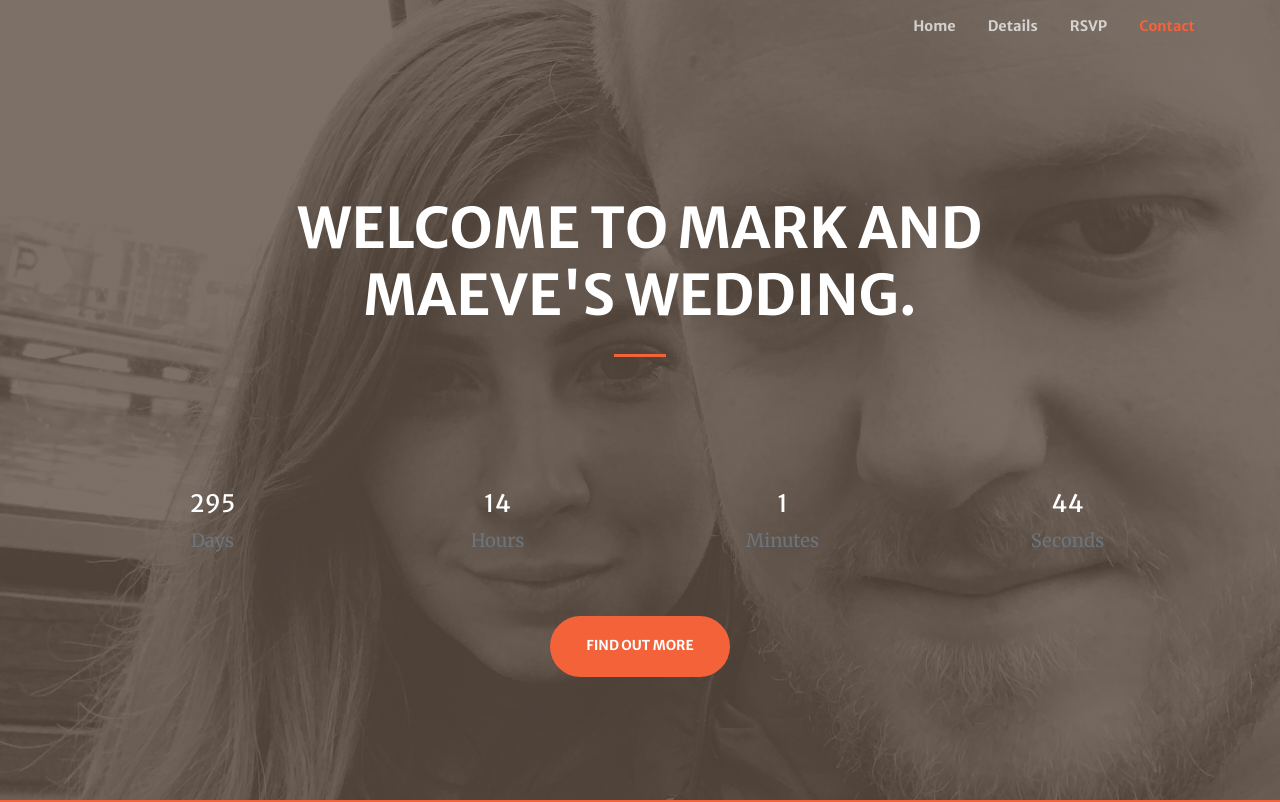
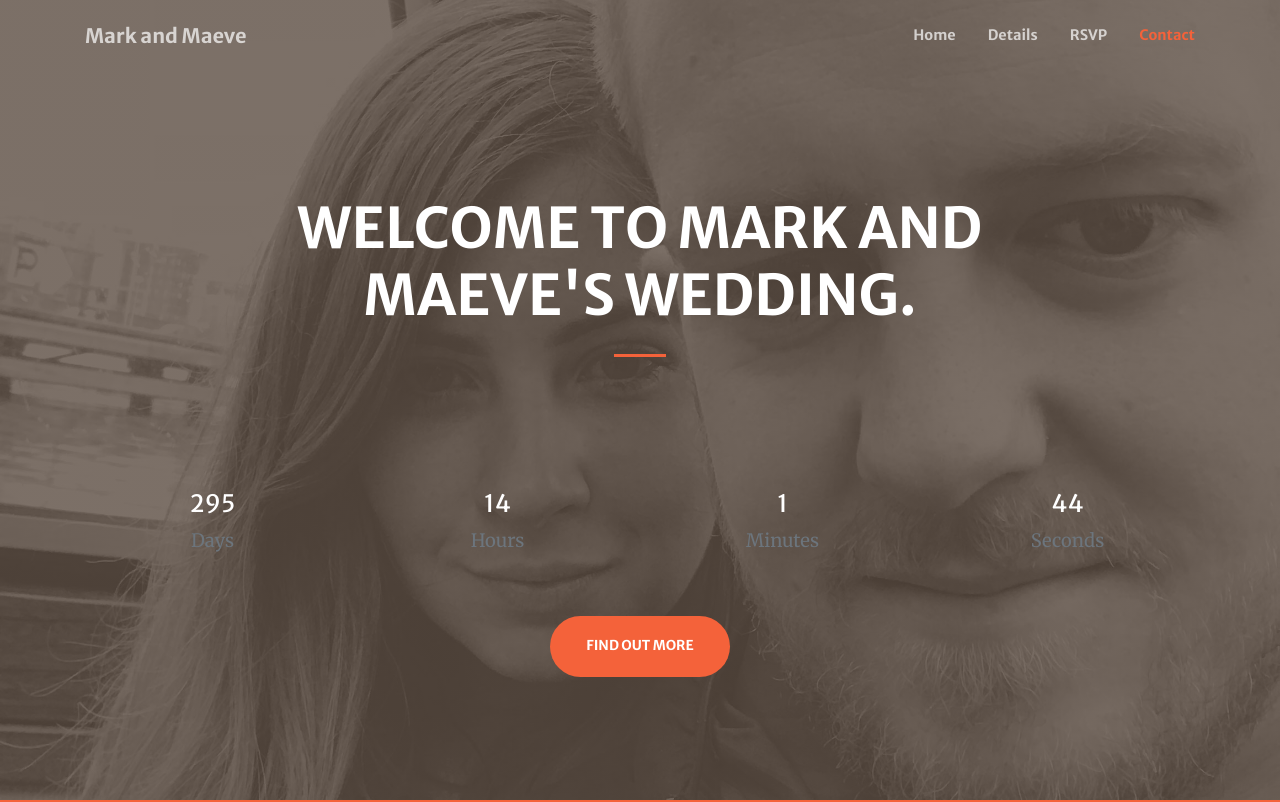
Before and after one commit to markmccabe1/wedding, a website with bundled scripts: page index.html in a window 1280 px wide. Shown: the top 802 px of the page. Built offline with nearby package versions, Linux system fonts and the light colour scheme.

Commit message:
Updating nav and formatting index

```diff
--- a/index.html
+++ b/index.html
@@ -31,6 +31,7 @@
     <!-- Navigation -->
     <nav class="navbar navbar-expand-lg navbar-light fixed-top py-3" id="mainNav">
         <div class="container">
+            <a class="navbar-brand js-scroll-trigger" href="#page-top">Mark and Maeve</a>
             <button class="navbar-toggler navbar-toggler-right" type="button" data-toggle="collapse" data-target="#navbarResponsive" aria-controls="navbarResponsive" aria-expanded="false" aria-label="Toggle navigation">
                 <span class="navbar-toggler-icon"></span>
             </button>
@@ -62,23 +63,23 @@
                     <h1 class="text-uppercase text-white font-weight-bold">Welcome to Mark and Maeve's Wedding.</h1>
                     <hr class="divider my-4">
                 </div>
-        <div class = "container">
+                <div class="container">
                     <div class="row">
                         <div class="col-lg-3 col-md-6 text-center">
-	          <div  class="mt-5">
+                            <div class="mt-5">
                                 <h3 id="day" class="h4 text-white mb-2">000</h3>
                                 <p class="text-muted mb-0">Days</p>
                             </div>
                         </div>
                         <div class="col-lg-3 col-md-6 text-center">
                             <div class="mt-5">
-	            <h3 id="hour"class="h4 text-white mb-2">00</h3>
+                                <h3 id="hour" class="h4 text-white mb-2">00</h3>
                                 <p class="text-muted mb-0">Hours</p>
                             </div>
                         </div>
                         <div class="col-lg-3 col-md-6 text-center">
                             <div class="mt-5">
-	            <h3 id="min"class="h4 text-white mb-2">00</h3>
+                                <h3 id="min" class="h4 text-white mb-2">00</h3>
                                 <p class="text-muted mb-0">Minutes</p>
                             </div>
                         </div>
@@ -164,7 +165,6 @@
         </div>
     </section>
 
-
     <!-- Contact Section -->
     <section class="page-section bg-primary" id="contact">
         <div class="container">
```
Lines whose indentation alone changed are shown as unchanged.
